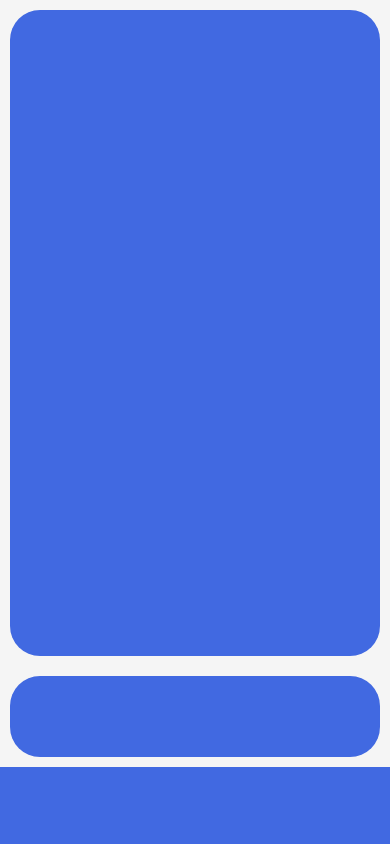
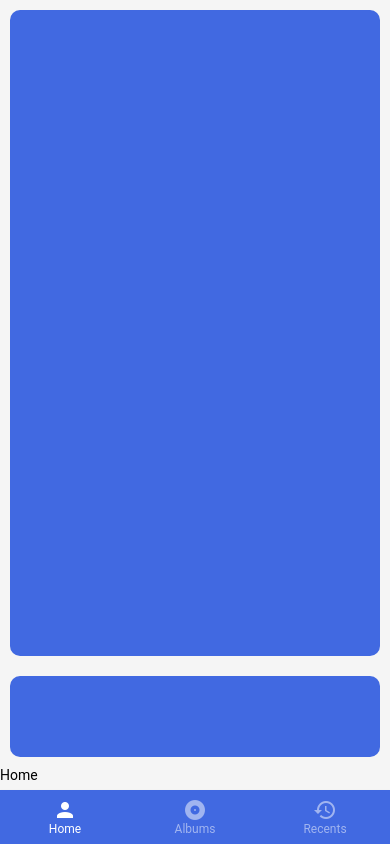
Before and after one commit to JosephWood2001/WorkPad, a React Native app: screen / in a window 390 px wide. Built offline with nearby package versions, Linux system fonts and the light colour scheme.

Commit message:
Add bottom bar with react native paper

```diff
--- a/App.tsx
+++ b/App.tsx
@@ -6,6 +6,8 @@ import HomePage from "./app/pages/HomePage";
 import theme from "./app/config/theme";
 
 export default function App() {
+  console.log("app loaded");
+
   return (
     <PaperProvider theme={theme}>
       <View style={{flex:10}}><HomePage /></View>
--- a/app/config/font.ts
+++ b/app/config/font.ts
@@ -1,24 +1,25 @@
 import * as React from 'react';
 import { configureFonts, DefaultTheme, Provider as PaperProvider } from 'react-native-paper';
+import type { Fonts } from 'react-native-paper/lib/typescript/types';
 
 const fontConfig = {
     default: {
       regular: {
         fontFamily: "sans-serif",
-        'font-weight': 'normal',
+        fontWeight: 'normal',
       },
       medium: {
         fontFamily: "sans-serif-medium",
-        'font-weight': 'normal',
+        fontWeight: 'normal',
       },
       light: {
         fontFamily: "sans-serif-light",
-        'font-weight': 'normal',
+        fontWeight: 'normal',
       },
       thin: {
         fontFamily: "sans-serif-thin",
-        'font-weight': 'normal',
+        fontWeight: 'normal',
       },
-    },
+    } as Fonts,
   };
   export default fontConfig;
--- a/app/config/theme.ts
+++ b/app/config/theme.ts
@@ -5,7 +5,7 @@ import fontConfig from "./font";
 const theme = {
   ...DefaultTheme,
   fonts: configureFonts(fontConfig),
-  roundness: 30,
+  roundness: 10,
   colors: {
     ...DefaultTheme.colors,
     primary: "#4169E1",
--- a/app/pages/BottomBar.tsx
+++ b/app/pages/BottomBar.tsx
@@ -1,20 +1,32 @@
 import React from 'react';
-import { View } from 'react-native';
-import { withTheme } from 'react-native-paper';
-import colors from '../config/colors';
+import { withTheme, BottomNavigation, Text } from 'react-native-paper';
 
-function BottomBar(props: any) {
-    const{ colors,roundness } = props.theme;
+const HomeRoute = () => <Text>Home</Text>;
+
+const AlbumsRoute = () => <Text>Albums</Text>;
+
+const RecentsRoute = () => <Text>Recents</Text>;
+
+function BottomBar() {
+    const [index, setIndex] = React.useState(0);
+    const [routes] = React.useState([
+        { key: 'home', title: 'Home', icon: 'account' },
+        { key: 'albums', title: 'Albums', icon: 'album' },
+        { key: 'recents', title: 'Recents', icon: 'history' },
+    ]);
+
+    const renderScene = BottomNavigation.SceneMap({
+        home: HomeRoute,
+        albums: AlbumsRoute,
+        recents: RecentsRoute,
+    });
 
     return (
-        <View
-            style={{
-                backgroundColor:colors.primary,
-                flex:1,
-            }}
-        >
-
-        </View>
+        <BottomNavigation
+            navigationState={{ index, routes }}
+            onIndexChange={setIndex}
+            renderScene={renderScene}
+        />
     );
 }
 
--- a/package.json
+++ b/package.json
@@ -22,7 +22,7 @@
   "devDependencies": {
     "@babel/core": "^7.12.9",
     "@types/react": "~17.0.21",
-    "@types/react-native": "~0.64.12",
+    "@types/react-native": "^0.67.2",
     "typescript": "~4.3.5"
   },
   "private": true
```
Also changed, not shown: 1 other file (tests, documents, lock files or other folders).
